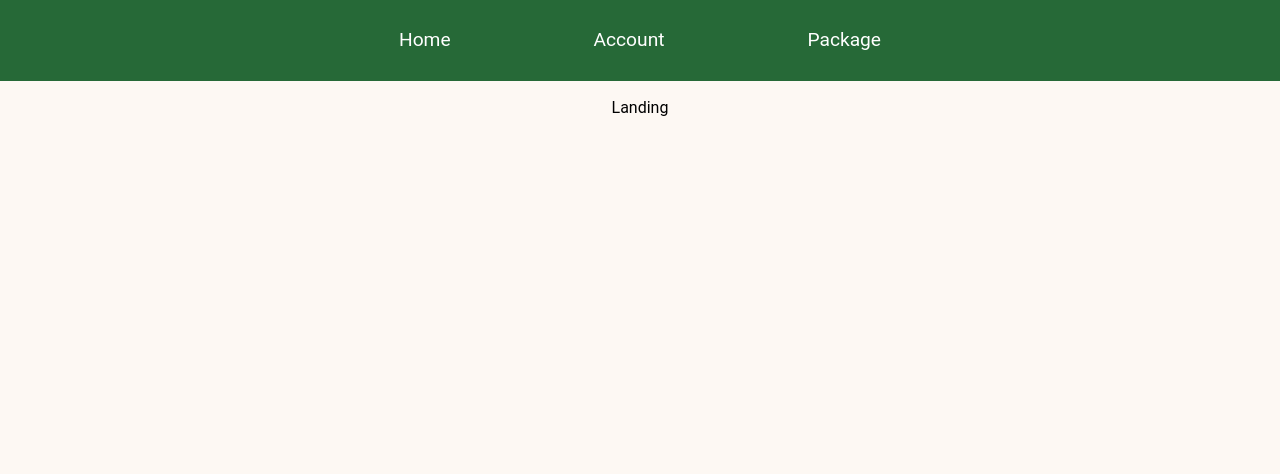
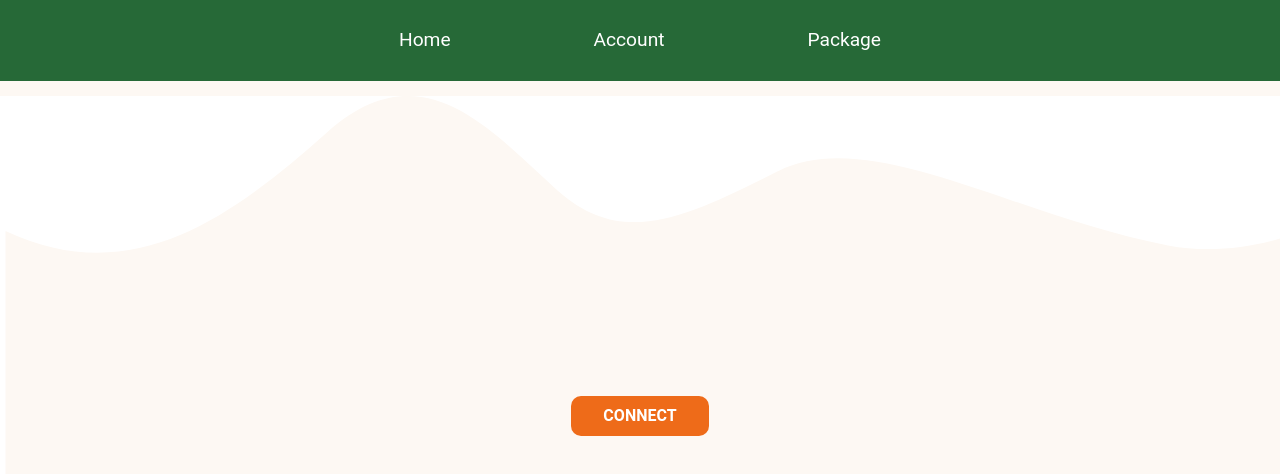
Before and after one commit to AryanKhubchandani/agrisure, a React (Create React App) app in the folder frontend/: page / in a window 1280 px wide. Shown: the top 474 px of the page. Built offline with nearby package versions, Linux system fonts and the light colour scheme.

Commit message:
chore: update routes

```diff
--- a/frontend/src/App.js
+++ b/frontend/src/App.js
@@ -9,23 +9,28 @@ import Form from "./Components/Form/Form";
 import Account from "./Components/Account/Account";
 import Package from "./Components/Package/Package";
 
+import { Provider } from "react-redux";
+import store from "./Components/Redux/store";
+
 function App() {
   return (
+    <Provider store={store}>
       <div className="App">
         <Router>
           <Navbar />
           <div className="mb-24" />
           <Routes>
-          <Route path="/" element={<Landing />} exact />
+            <Route path="/" element={<Login />} exact />
             <Route path="/signup" element={<Signup />} exact />
-          <Route path="/login" element={<Login />} exact />
+            {/* <Route path="/login" element={<Login />} exact /> */}
             <Route path="/form" element={<Form />} exact />
             <Route path="/account" element={<Account />} exact />
             <Route path="/package" element={<Package />} exact />
-          <Route path="/profile" element={<Profile />} exact />
+            {/* <Route path="/profile" element={<Profile />} exact /> */}
           </Routes>
         </Router>
       </div>
+    </Provider>
   );
 }
 
```
Lines whose indentation alone changed are shown as unchanged.
